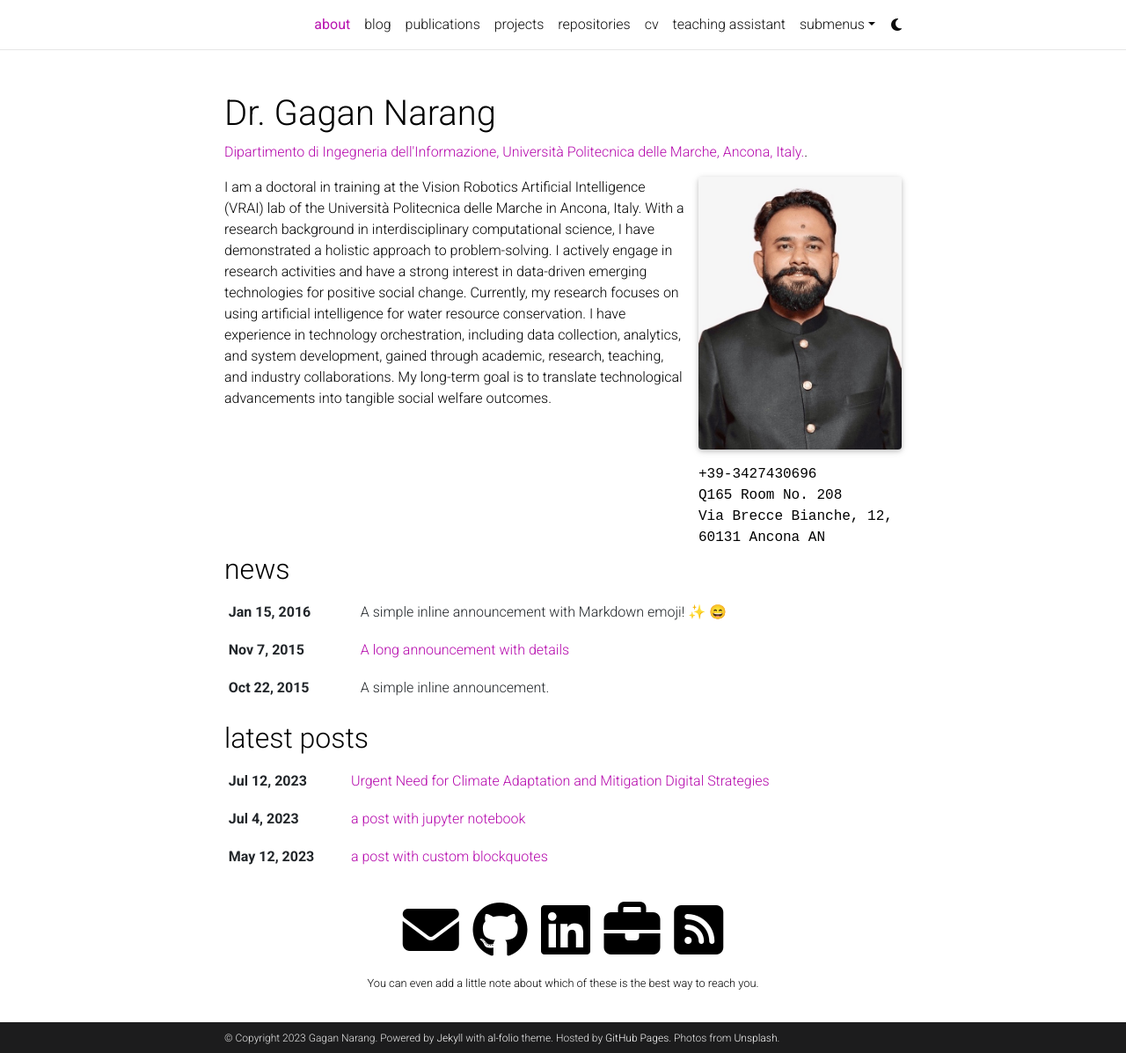
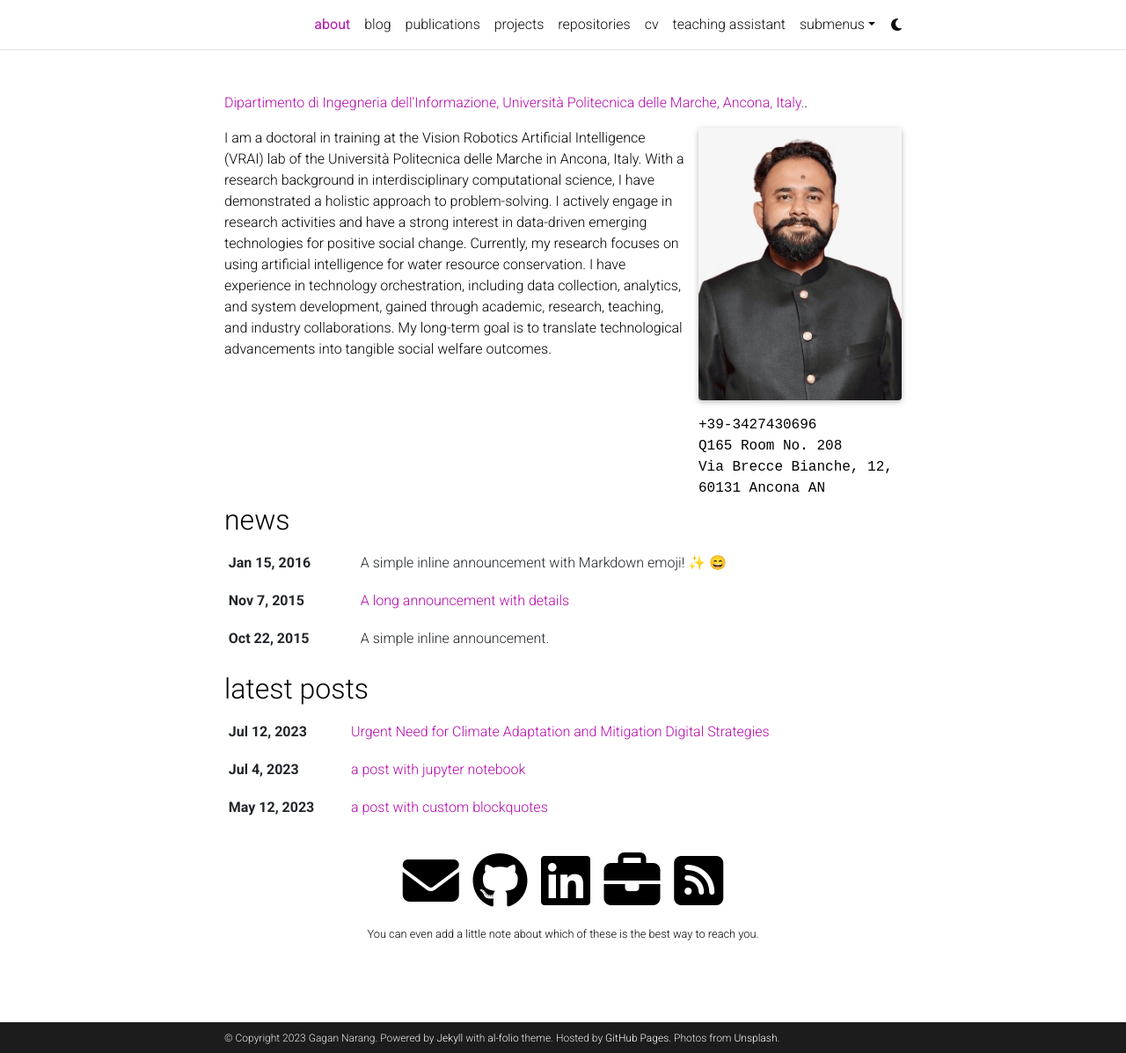
Before and after one commit to naranggagan/naranggagan.github.io, a Jekyll site: the page built from _pages/about.md, in a window 1280 px wide and 1197 px high. Shown: the whole window at 88% size. Built offline with Jekyll 4.4.1, drawn with Linux system fonts in a browser that asks for light colours; full-size pictures stand in for the smaller copies a plugin makes; emoji names are drawn with the system emoji font; comment, search, counter and statistics services are not loaded; a style sheet for code colours, icons or effects is not loaded.

Commit message:
Update _config.yml

```diff
--- a/_config.yml
+++ b/_config.yml
@@ -2,7 +2,7 @@
 # Site settings
 # -----------------------------------------------------------------------------
 
-title: Dr. Gagan Narang # the website title (if blank, full name will be used instead)
+title: # the website title (if blank, full name will be used instead)
 first_name: Gagan
 middle_name:
 last_name: Narang
```
